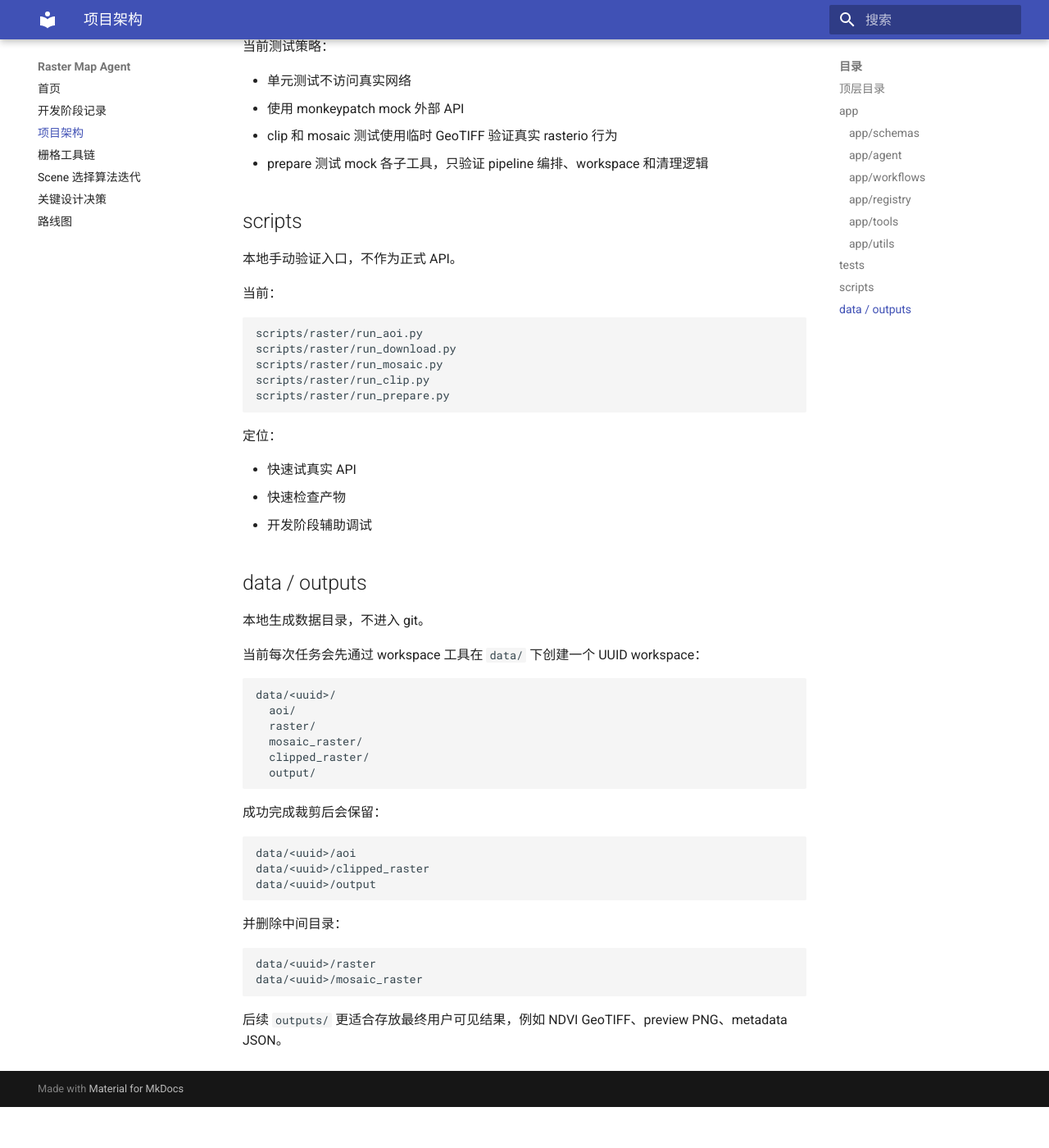
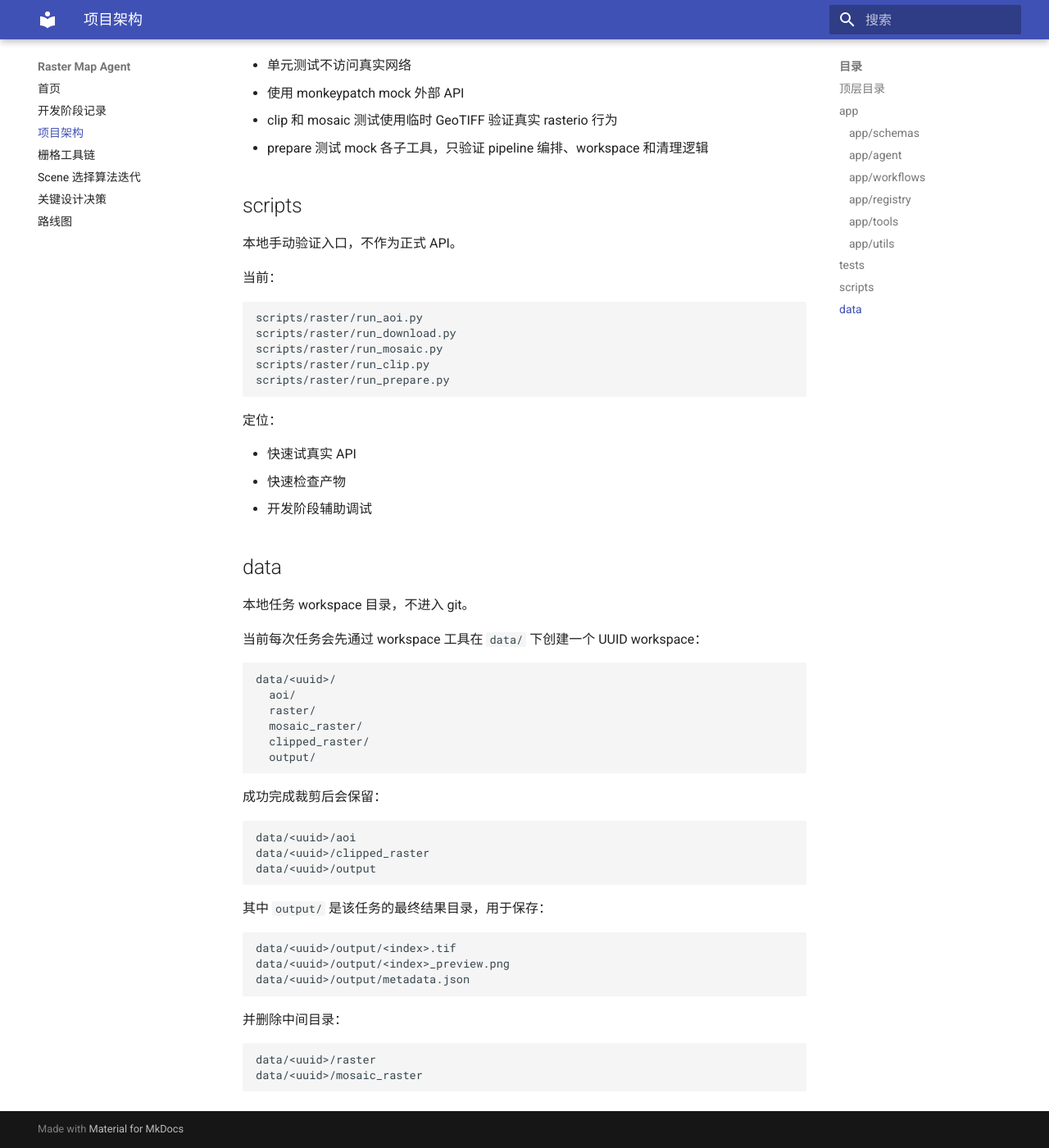
Before and after one commit to euorrl/raster-map-agent, an MkDocs documentation site: the page built from docs/architecture.md, in a window 1280 px wide and 1400 px high, scrolled down 3405 px. Shown: the whole window at 82% size. Built offline with MkDocs 1.6.1 and Material for MkDocs 9.7.7, drawn with Linux system fonts in a browser that asks for light colours; before the commit the page ends 4755 px from its top, so only the background shows below that; some of the changed text lies outside the part shown.

Commit message:
docs: 更新文档

````diff
--- a/docs/architecture.md
+++ b/docs/architecture.md
@@ -16,7 +16,6 @@ tests/
 scripts/
 docs/
 data/
-outputs/
 ```
 
 ## app
@@ -165,9 +164,9 @@ scripts/raster/run_prepare.py
 - 快速检查产物
 - 开发阶段辅助调试
 
-## data / outputs
+## data
 
-本地生成数据目录，不进入 git。
+本地任务 workspace 目录，不进入 git。
 
 当前每次任务会先通过 workspace 工具在 `data/` 下创建一个 UUID workspace：
 
@@ -188,11 +187,17 @@ data/<uuid>/clipped_raster
 data/<uuid>/output
 ```
 
+其中 `output/` 是该任务的最终结果目录，用于保存：
+
+```text
+data/<uuid>/output/<index>.tif
+data/<uuid>/output/<index>_preview.png
+data/<uuid>/output/metadata.json
+```
+
 并删除中间目录：
 
 ```text
 data/<uuid>/raster
 data/<uuid>/mosaic_raster
 ```
-
-后续 `outputs/` 更适合存放最终用户可见结果，例如 NDVI GeoTIFF、preview PNG、metadata JSON。
````
Also changed, not shown: README.md (+1 -1 lines), docs/roadmap.md (+2 -2 lines), outputs/README.md (deleted, +0 -5 lines).
